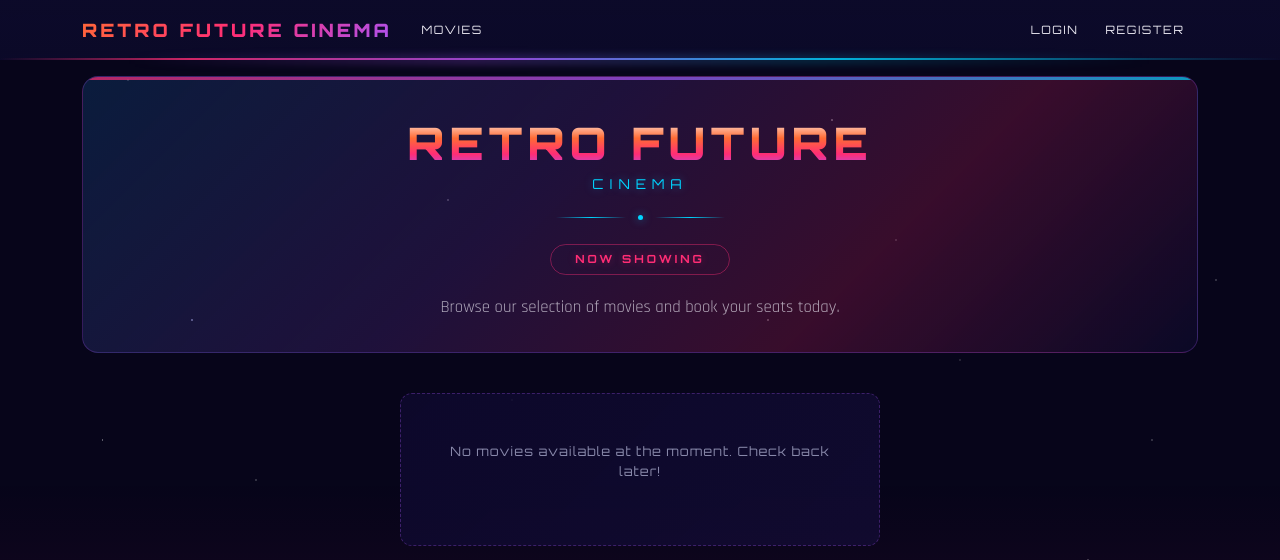
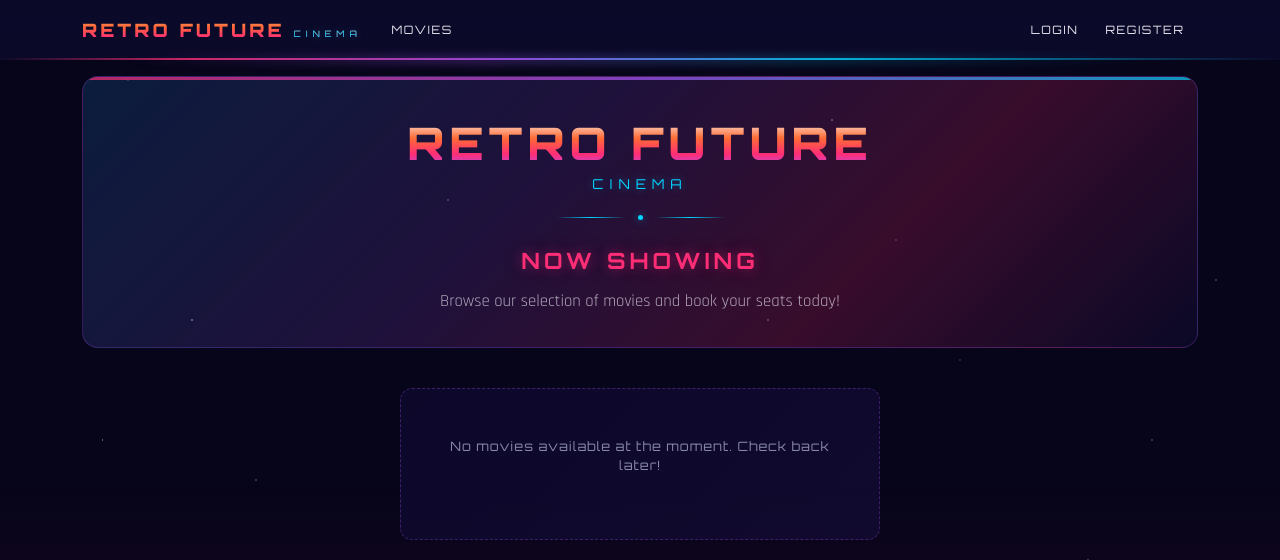
Before and after one commit to zmiller4/CS5300, a Django app: page / in a window 1280 px wide. Shown: the top 560 px of the page. Run offline with Django 4.2, Linux system fonts and the light colour scheme; data that the repository does not hold is empty.

Commit message:
Header brand fixes

```diff
--- a/homework2/student/movie_theater_booking/bookings/templates/bookings/base.html
+++ b/homework2/student/movie_theater_booking/bookings/templates/bookings/base.html
@@ -141,7 +141,7 @@
             font-size: 1.15rem;
             letter-spacing: 3px;
             text-transform: uppercase;
-            background: linear-gradient(135deg, #ff6b35, #ff2d75, #a855f7);
+            background: linear-gradient(180deg, #fff 0%, #ff6b35 40%, #ff2d75 70%, #a855f7 100%);
             -webkit-background-clip: text;
             -webkit-text-fill-color: transparent;
             background-clip: text;
@@ -152,6 +152,16 @@
 
         .navbar-brand:hover {
             filter: brightness(1.2);
+        }
+
+        .navbar-brand .brand-sub {
+            font-size: 0.55rem;
+            font-weight: 400;
+            letter-spacing: 5px;
+            background: none;
+            -webkit-text-fill-color: var(--neon-cyan);
+            color: var(--neon-cyan);
+            text-shadow: 0 0 10px rgba(0, 212, 255, 0.4);
         }
 
         .nav-link {
@@ -495,7 +505,7 @@
     <div class="page-wrapper">
         <nav class="navbar navbar-expand-lg navbar-dark mb-3">
             <div class="container">
-                <a class="navbar-brand" href="{% url 'movie_list' %}">Retro Future Cinema</a>
+                <a class="navbar-brand" href="{% url 'movie_list' %}">Retro Future <span class="brand-sub">Cinema</span></a>
                 <button class="navbar-toggler" type="button" data-bs-toggle="collapse"
                         data-bs-target="#navbarNav">
                     <span class="navbar-toggler-icon"></span>
--- a/homework2/student/movie_theater_booking/bookings/templates/bookings/movie_list.html
+++ b/homework2/student/movie_theater_booking/bookings/templates/bookings/movie_list.html
@@ -78,17 +78,13 @@
     }
 
     .now-showing-badge {
-        display: inline-block;
         font-family: 'Orbitron', sans-serif;
-        font-size: 0.7rem;
+        font-size: clamp(1rem, 3vw, 1.4rem);
         font-weight: 700;
-        letter-spacing: 3px;
+        letter-spacing: 4px;
         text-transform: uppercase;
         color: var(--neon-pink);
-        border: 1px solid rgba(255, 45, 117, 0.4);
-        border-radius: 20px;
-        padding: 0.4rem 1.5rem;
-        text-shadow: 0 0 8px rgba(255, 45, 117, 0.3);
+        text-shadow: 0 0 12px rgba(255, 45, 117, 0.4), 0 0 30px rgba(255, 45, 117, 0.15);
         margin-bottom: 0.5rem;
     }
 
@@ -229,7 +225,7 @@
         <span class="hero-line"></span>
     </div>
     <div class="now-showing-badge">Now Showing</div>
-    <p class="hero-desc">Browse our selection of movies and book your seats today.</p>
+    <p class="hero-desc">Browse our selection of movies and book your seats today!</p>
 </div>
 
 <div class="row g-4">
```
